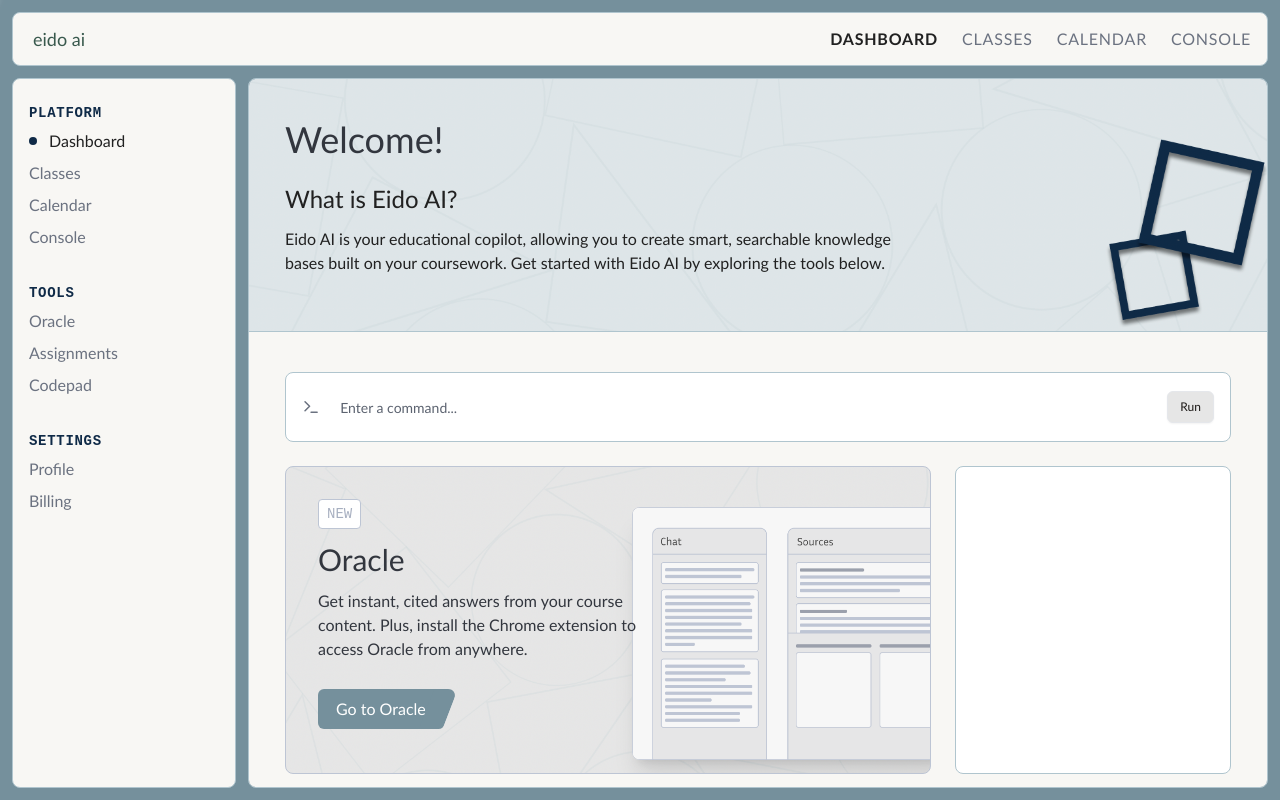
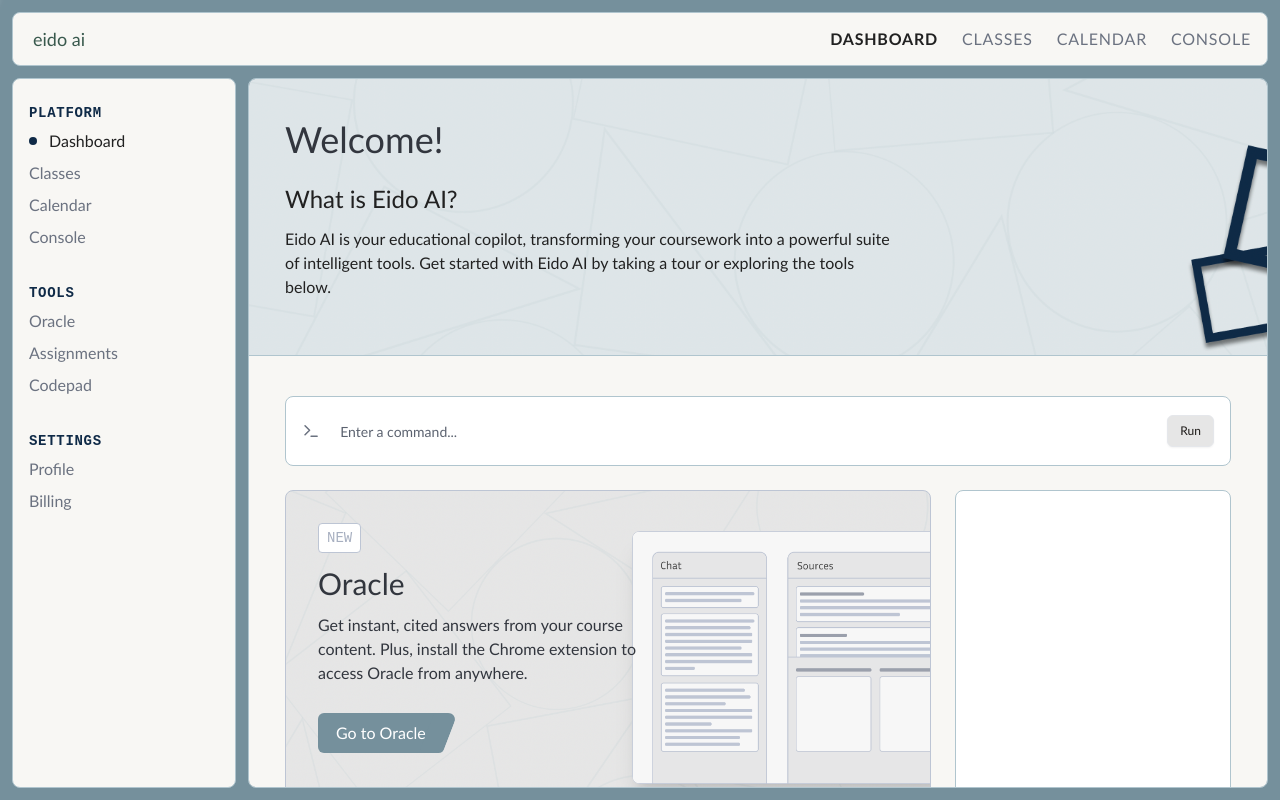
Before and after one commit to SamuelrSun/eido-ai, a React (Vite) app: page / in a window 1280 px wide. Built offline with nearby package versions, Linux system fonts and the light colour scheme.

Commit message:
Update WelcomeBanner.tsx

```diff
--- a/src/components/dashboard/WelcomeBanner.tsx
+++ b/src/components/dashboard/WelcomeBanner.tsx
@@ -19,7 +19,7 @@ export const WelcomeBanner: React.FC<WelcomeBannerProps> = ({ user, profile }) =
           </p>
           <h1 className="text-h5-m lg:text-h4 font-variable font-[420] mb-3 text-volcanic-900">What is Eido AI?</h1>
           <p className="text-p font-body pb-6 text-volcanic-900 md:pb-10">
-            Eido AI is your educational copilot, allowing you to create smart, searchable knowledge bases built on your coursework. Get started with Eido AI by exploring the tools below.
+          Eido AI is your educational copilot, transforming your coursework into a powerful suite of intelligent tools. Get started with Eido AI by taking a tour or exploring the tools below.
           </p>
         </div>
         <div className="hidden items-end md:flex md:w-1/3">
```
